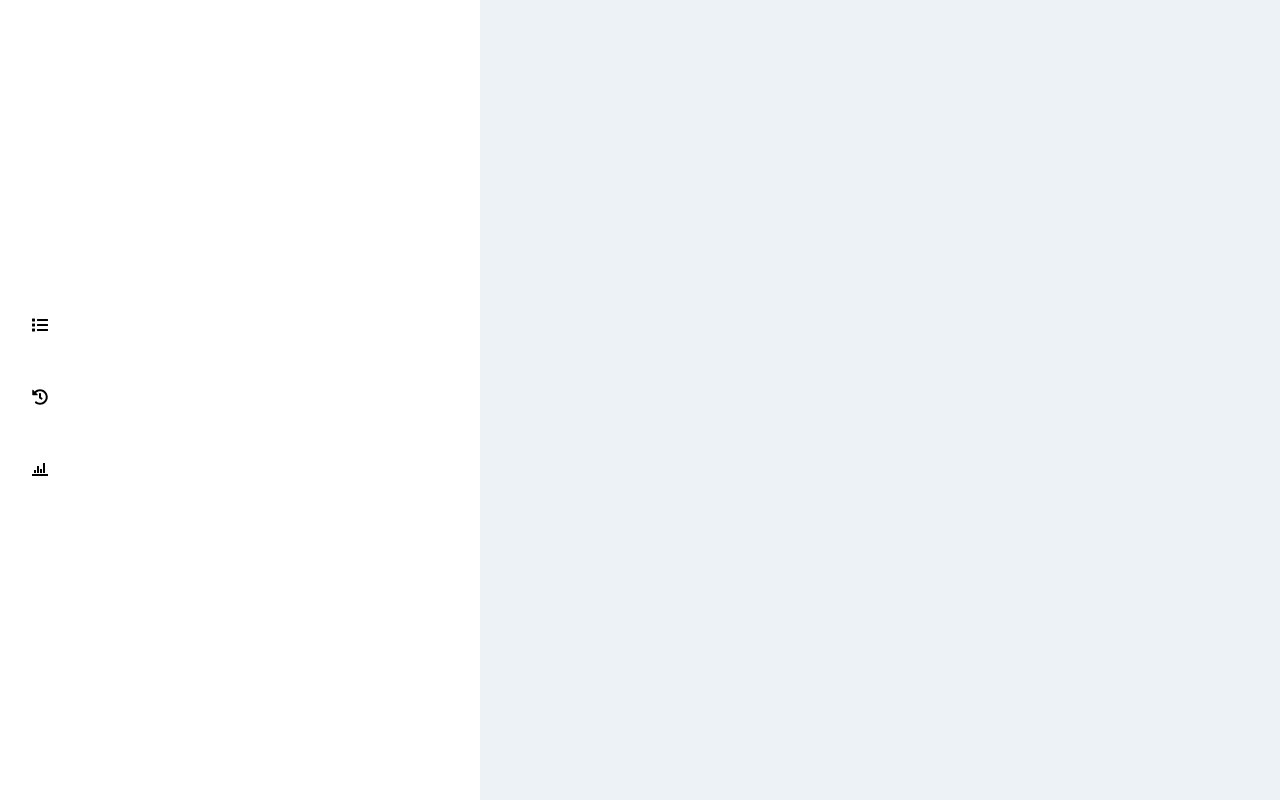
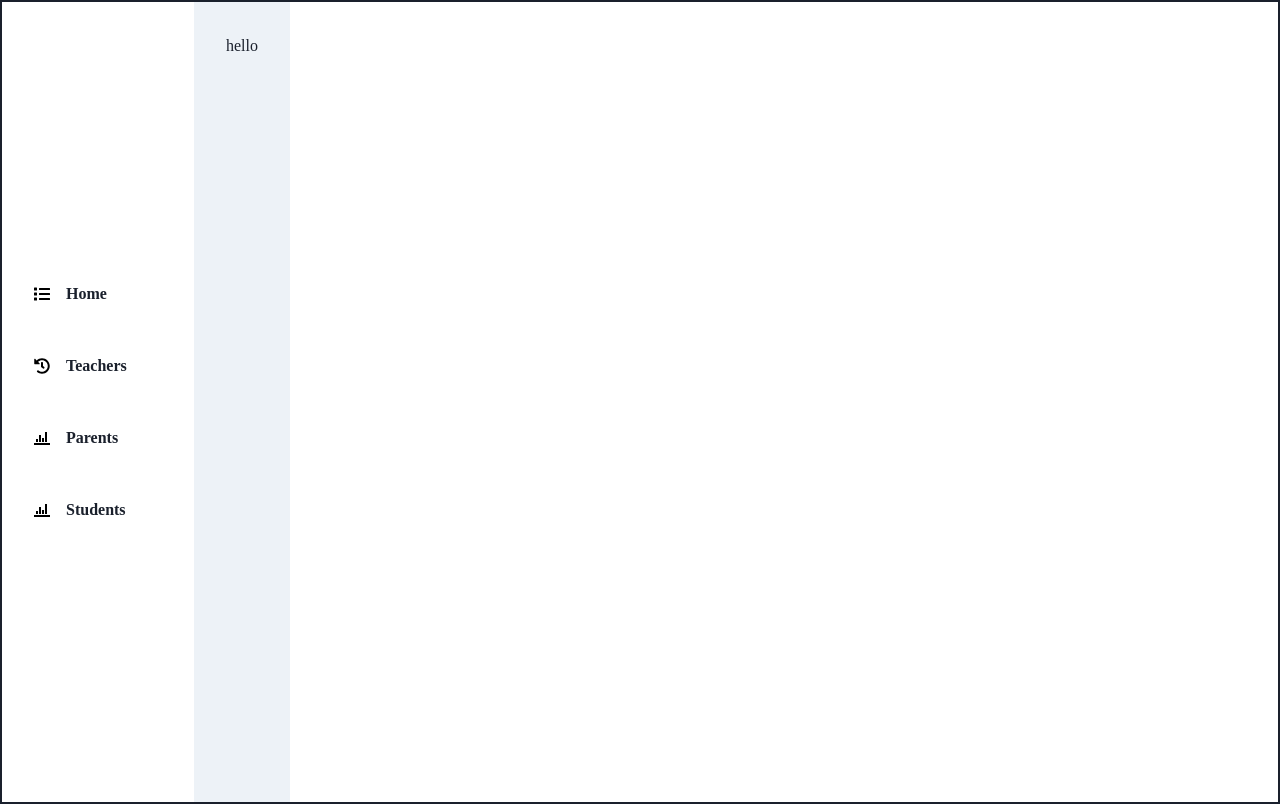
Before and after one commit to feeltrig/Schoolx, a Next.js app: page / in a window 1280 px wide. Built offline with nearby package versions, Linux system fonts and the light colour scheme.

Commit message:
layout change

```diff
--- a/components/Layout.js
+++ b/components/Layout.js
@@ -4,10 +4,16 @@ import Sidebar from "../components/Sidebar/Sidebar";
 
 const Layout = ({children}) => {
   return (
-    <>
+    <div
+      style={{
+        display: "flex",
+        justifyContent: "space-between",
+        border: "2px solid",
+      }}
+    >
       <Sidebar />
-      <div>{children}</div>
-    </>
+      <div style={{display: "flex", flexGrow: 1}}>{children}</div>
+    </div>
   );
 };
 
--- a/components/Sidebar/Sidebar.js
+++ b/components/Sidebar/Sidebar.js
@@ -11,8 +11,7 @@ const Sidebar = () => {
   // container style
   const containerStyle = {
     backgroundColor: "white",
-    position: "fixed",
-    color: "white",
+    position: "sticky",
     fontWeight: 700,
     margin: 0,
     padding: 0,
@@ -22,24 +21,34 @@ const Sidebar = () => {
     flexFlow: "column",
     justifyContent: "center",
   };
+
   const links = [
     {
-      title: FaList,
+      iconName: FaList,
+      title: "Home",
       path: "/",
     },
     {
-      title: FaHistory,
-      path: "/history",
+      iconName: FaHistory,
+      title: "Teachers",
+      path: "/teachers",
     },
     {
-      title: ImStatsBars,
-      path: "/stats",
+      iconName: ImStatsBars,
+      title: "Parents",
+      path: "/parents",
+    },
+    {
+      iconName: ImStatsBars,
+      title: "Students",
+      path: "/students",
     },
   ];
+
   const router = useRouter();
 
   return (
-    <Container sx={containerStyle}>
+    <Container maxW={"12rem"} sx={containerStyle}>
       <Flex flexFlow={"column"} gap="3rem" px="2rem">
         {links.map((items, index) => {
           return (
@@ -48,7 +57,10 @@ const Sidebar = () => {
                 href={items.path}
                 className={router.pathname == items.path ? "activeLink" : ""}
               >
-                <Icon color={"black"} as={items.title} />
+                <Flex alignItems={"center"} gap={"1rem"}>
+                  <Icon color={"black"} as={items.iconName} />
+                  <p>{items.title.toString()}</p>
+                </Flex>
               </Link>
             </div>
           );
--- a/pages/index.js
+++ b/pages/index.js
@@ -18,14 +18,14 @@ import ItemCard from "../components/ItemCard/ItemCard";
 
 export default function Items({mainState}) {
   return (
-    <div style={{marginLeft: "5rem"}}>
+    <div>
       <Head>
         <title>Create Next App</title>
         <meta name="description" content="Generated by create next app" />
         {/* <link rel="icon" href="/favicon.ico" /> */}
       </Head>
       <div>
-        <Container p={"2rem"} m="0" minW={"full"} bg="gray.100" minH={"100vh"}>
+        <Container p={"2rem"} minW={"full"} m="0" bg="gray.100" minH={"100vh"}>
           hello
         </Container>
       </div>
```
Also changed, not shown: pages/parents.js (added, +9 -0 lines).
